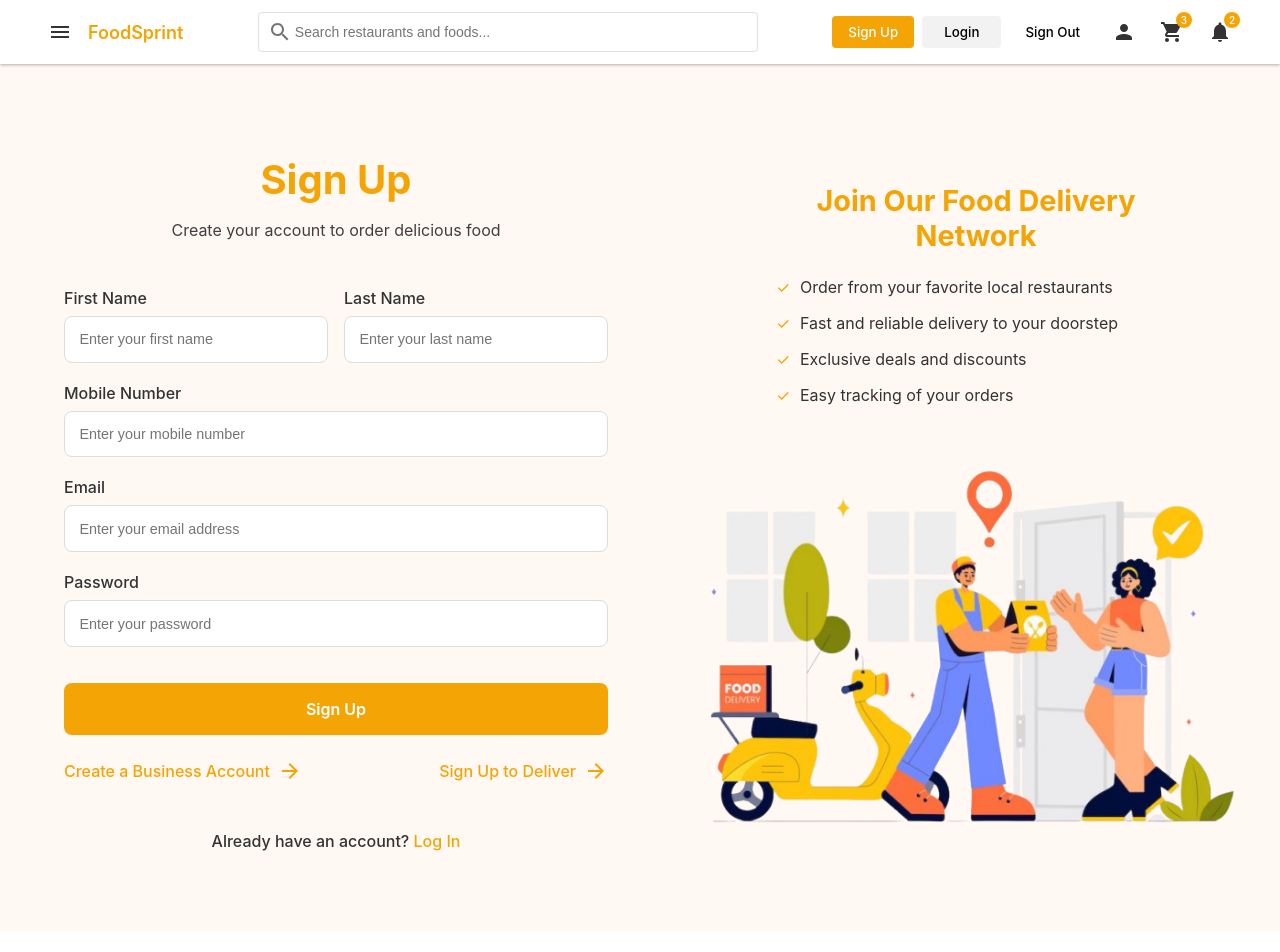
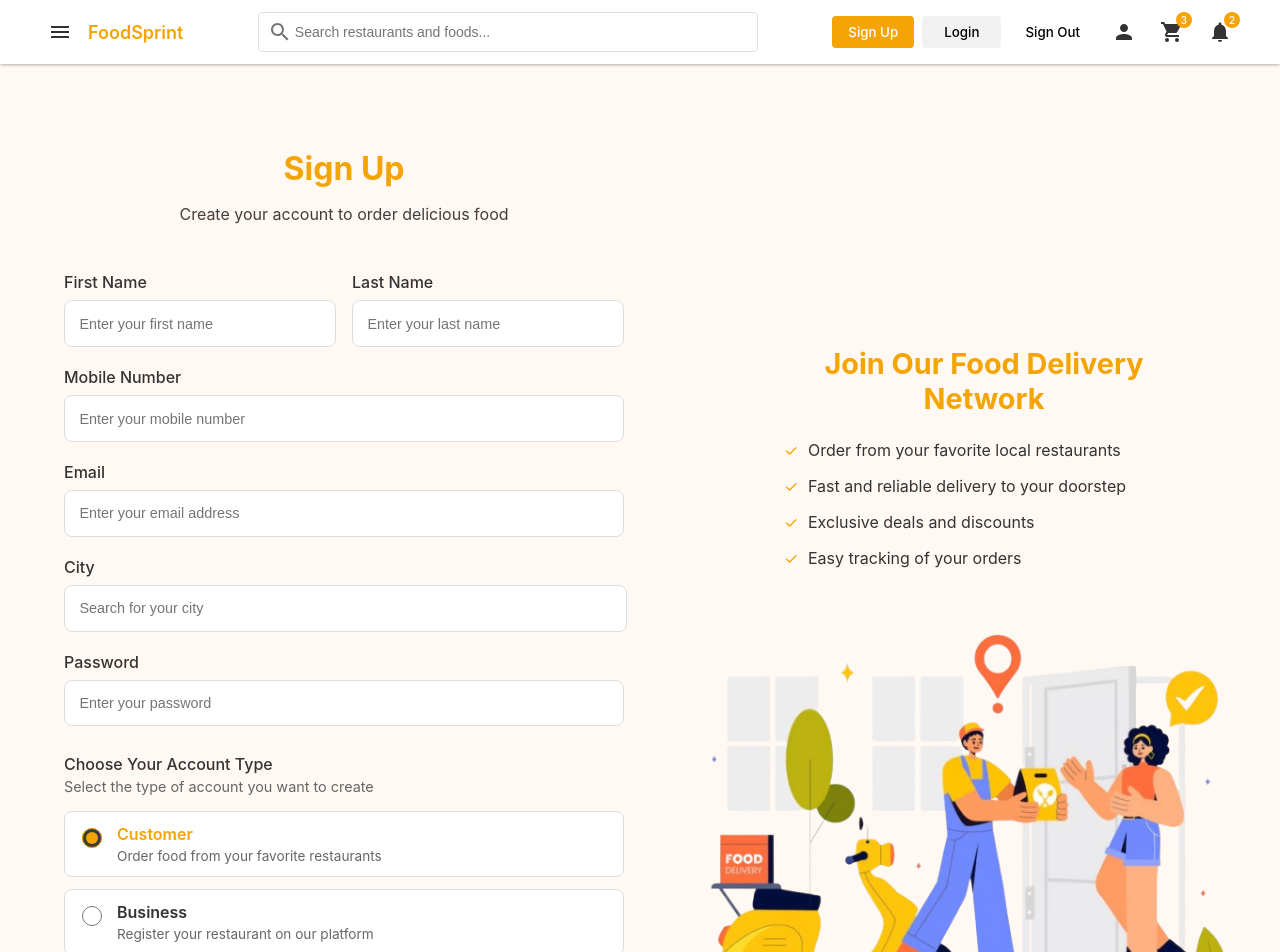
Before and after one commit to ChirathiSomadasa/Cloud-Native-Food-Ordering-Delivery-System, a React (Create React App) app in the folder frontend/: page /register in a window 1280 px wide. Shown: the top 952 px of the page. Before the commit the page ends 931 px from the top, so only its background shows below. Built offline with nearby package versions, Linux system fonts and the light colour scheme.

Commit message:
Update Sign up, Login Pages

```diff
--- a/frontend/src/pages/auth/login/Login.css
+++ b/frontend/src/pages/auth/login/Login.css
@@ -1,13 +1,31 @@
 /* Main container with background */
 .login-container {
   display: flex;
+  flex-direction: column;
   justify-content: center;
   align-items: center;
   min-height: 100vh;
   background-color: #fff8f3;
-    background-size: cover;
-    background-position: center;
+}
 
+/* Welcome message styling */
+.welcome-container {
+  text-align: center;
+  margin-bottom: 30px;
+  max-width: 450px;
+}
+
+.welcome-heading {
+  color: #f4a405;
+  font-size: 2.2rem;
+  margin: 0 0 10px 0;
+  font-weight: 600;
+}
+
+.welcome-message {
+  color: #666;
+  font-size: 1.1rem;
+  margin: 0;
 }
 
 /* Modal/card styling */
@@ -24,10 +42,9 @@
 /* Header styling */
 .login-header {
   display: flex;
-    justify-content: space-between;
+  justify-content: center; /* Center the header content */
   align-items: center;
   margin-bottom: 24px;
-    justify-content: center;
 }
 
 .login-header h2 {
@@ -35,17 +52,6 @@
   font-size: 1.5rem;
   font-weight: 600;
   color: #333;
-    text-align: center !important;
-  }
-
-  .close-button {
-    background: none;
-    border: none;
-    font-size: 1.5rem;
-    cursor: pointer;
-    color: #777;
-    padding: 0;
-    line-height: 1;
 }
 
 /* Form styling */
@@ -114,6 +120,7 @@
   font-weight: 500;
   cursor: pointer;
   transition: background-color 0.2s;
+  width: 100%; /* Full width button */
 }
 
 .login-button:hover {
@@ -126,9 +133,11 @@
   text-align: center;
   font-size: 0.9rem;
 }
+
 .signup-prompt p {
   font-weight: 500;
 }
+
 .signup-prompt .signup-link {
   color: #e09400;
   text-decoration: none;
--- a/frontend/src/pages/auth/signup/SignUp.css
+++ b/frontend/src/pages/auth/signup/SignUp.css
@@ -24,7 +24,7 @@
   }
 
   .signup-header h1 {
-    font-size: 2.5rem;
+    font-size: 2 rem;
     color: #f4a405;
     margin-bottom: 0.5rem;
   }
@@ -72,6 +72,135 @@
     box-shadow: 0 0 0 2px rgba(255, 107, 0, 0.1);
   }
 
+  /* City dropdown styles */
+.city-dropdown-container {
+  position: relative;
+}
+
+.city-search {
+  width: 95%;
+  cursor: pointer;
+}
+
+.city-dropdown {
+  position: absolute;
+  top: 100%;
+  left: 0;
+  right: 0;
+  max-height: 200px;
+  overflow-y: auto;
+  background-color: white;
+  border: 1px solid #ddd;
+  border-radius: 8px;
+  z-index: 10;
+  box-shadow: 0 4px 12px rgba(0, 0, 0, 0.1);
+  margin-top: 4px;
+}
+
+.city-option {
+  padding: 10px 15px;
+  cursor: pointer;
+  transition: background-color 0.2s;
+}
+
+.city-option:hover {
+  background-color: #fff0dd;
+  color: #f4a405;
+}
+
+.no-cities {
+  padding: 15px;
+  text-align: center;
+  color: #777;
+}
+
+/* Scrollbar styling for the dropdown */
+.city-dropdown::-webkit-scrollbar {
+  width: 8px;
+}
+
+.city-dropdown::-webkit-scrollbar-track {
+  background: #f1f1f1;
+  border-radius: 8px;
+}
+
+.city-dropdown::-webkit-scrollbar-thumb {
+  background: #ddd;
+  border-radius: 8px;
+}
+
+.city-dropdown::-webkit-scrollbar-thumb:hover {
+  background: #ccc;
+}
+
+  /* Account Type Selection */
+.account-type-section {
+  margin-top: 0.5rem;
+}
+
+.account-type-description {
+  color: #666;
+  font-size: 0.9rem;
+  margin-top: -0.25rem;
+  margin-bottom: 1rem;
+}
+
+.account-type-options {
+  display: flex;
+  flex-direction: column;
+  gap: 0.75rem;
+}
+
+.account-type-option {
+  display: flex;
+  align-items: flex-start;
+  gap: 0.75rem;
+  padding: 0.75rem;
+  border: 1px solid #ddd;
+  border-radius: 8px;
+  transition: all 0.2s ease;
+  cursor: pointer;
+  background-color: white;
+}
+
+.account-type-option:hover {
+  border-color: #f4a405;
+  background-color: rgba(244, 164, 5, 0.05);
+}
+
+.account-type-option input[type="radio"] {
+  margin-top: 0.25rem;
+  accent-color: #f4a405;
+  width: 1.25rem;
+  height: 1.25rem;
+}
+
+.account-type-label {
+  display: flex;
+  flex-direction: column;
+  cursor: pointer;
+}
+
+.account-type-title {
+  font-weight: 600;
+  font-size: 1rem;
+  color: #333;
+  margin-bottom: 0.25rem;
+}
+
+.account-type-info {
+  font-size: 0.85rem;
+  color: #666;
+}
+
+.account-type-option input[type="radio"]:checked + .account-type-label .account-type-title {
+  color: #f4a405;
+}
+
+.account-type-option input[type="radio"]:checked ~ .account-type-option {
+  border-color: #f4a405;
+  background-color: rgba(255, 255, 255, 0.05);
+}
   /* Button styles */
   .signup-button {
     background-color: #f4a405;
@@ -88,34 +217,6 @@
 
   .signup-button:hover {
     background-color: #e09400;
-  }
-
-  /* Alternative options */
-  .alternative-options {
-    display: flex;
-    justify-content: space-between;
-    margin-top: 1.5rem;
-  }
-
-  .option a {
-    display: flex;
-    align-items: center;
-    gap: 8px;
-    color: #f4a405;
-    text-decoration: none;
-    font-weight: 500;
-    font-size: 1rem;
-    transition: color 0.3s;
-  }
-
-  .option a:hover {
-    color: #e09400;
-    text-decoration: underline;
-  }
-
-  .arrow-icon {
-    font-size: 1rem;
-    color: #f4a405;
   }
 
   /* Login link */
@@ -146,7 +247,7 @@
     flex-direction: column;
     justify-content: center;
     align-items: center;
-    padding: 2rem;
+    padding: 1rem;
   }
 
   .benefits {
--- a/frontend/src/pages/auth/signup/SignUp.js
+++ b/frontend/src/pages/auth/signup/SignUp.js
@@ -1,10 +1,153 @@
-import React from "react";
+import { useState, useRef, useEffect } from "react"
 import "./SignUp.css";
 import SignUpImage from "../../../images/signup.png";
 import { Link } from "react-router-dom";
-import ArrowForwardIcon from "@mui/icons-material/ArrowForward";
+
+// List of Sri Lankan cities
+const sriLankanCities = [
+  "Colombo",
+  "Dehiwala-Mount Lavinia",
+  "Moratuwa",
+  "Sri Jayawardenepura Kotte",
+  "Negombo",
+  "Kandy",
+  "Galle",
+  "Trincomalee",
+  "Batticaloa",
+  "Jaffna",
+  "Katunayake",
+  "Dambulla",
+  "Kolonnawa",
+  "Anuradhapura",
+  "Ratnapura",
+  "Badulla",
+  "Matara",
+  "Puttalam",
+  "Chilaw",
+  "Kalmunai",
+  "Vavuniya",
+  "Kurunegala",
+  "Matale",
+  "Kalutara",
+  "Mannar",
+  "Nuwara Eliya",
+  "Gampaha",
+  "Hambantota",
+  "Kegalle",
+  "Ampara",
+  "Hatton",
+  "Polonnaruwa",
+  "Nawalapitiya",
+  "Embilipitiya",
+  "Weligama",
+  "Ambalangoda",
+  "Tangalle",
+  "Bandarawela",
+  "Haputale",
+  "Monaragala",
+  "Avissawella",
+  "Kelaniya",
+  "Panadura",
+  "Beruwala",
+  "Horana",
+  "Wattala",
+  "Ja-Ela",
+  "Minuwangoda",
+  "Kuliyapitiya",
+  "Harispattuwa",
+  "Kadugannawa",
+  "Mawanella",
+  "Gampola",
+  "Akuressa",
+  "Homagama",
+  "Maharagama",
+  "Kaduwela",
+  "Piliyandala",
+  "Peliyagoda",
+  "Mulleriyawa",
+  "Hendala",
+  "Welisara",
+  "Ragama",
+  "Kandana",
+  "Hanwella",
+  "Wadduwa",
+  "Aluthgama",
+  "Bentota",
+  "Hikkaduwa",
+  "Unawatuna",
+  "Mirissa",
+  "Tissamaharama",
+  "Ella",
+  "Wellawaya",
+  "Buttala",
+  "Katharagama",
+  "Pottuvil",
+  "Arugam Bay",
+  "Kattankudy",
+  "Eravur",
+  "Valaichchenai",
+  "Chenkalady",
+  "Sammanthurai",
+  "Akkaraipattu",
+  "Pothuvil",
+  "Point Pedro",
+  "Chavakachcheri",
+  "Kilinochchi",
+  "Mullaittivu",
+  "Puthukkudiyiruppu",
+  "Oddusuddan",
+  "Pulmoddai",
+  "Kantale",
+  "Kinniya",
+  "Mutur",
+  "Habarana",
+  "Sigiriya",
+  "Mahiyanganaya",
+  "Welimada",
+  "Hali Ela",
+  "Passara",
+  "Lunugala",
+]
 
 function SignUp() {
+
+
+  const [selectedCity, setSelectedCity] = useState("")
+  const [searchTerm, setSearchTerm] = useState("")
+  const [isDropdownOpen, setIsDropdownOpen] = useState(false)
+  const [filteredCities, setFilteredCities] = useState(sriLankanCities)
+  const dropdownRef = useRef(null)
+
+  // Filter cities based on search term
+  useEffect(() => {
+    if (searchTerm === "") {
+      setFilteredCities(sriLankanCities)
+    } else {
+      const filtered = sriLankanCities.filter((city) => city.toLowerCase().includes(searchTerm.toLowerCase()))
+      setFilteredCities(filtered)
+    }
+  }, [searchTerm])
+
+  // Close dropdown when clicking outside
+  useEffect(() => {
+    function handleClickOutside(event) {
+      if (dropdownRef.current && !dropdownRef.current.contains(event.target)) {
+        setIsDropdownOpen(false)
+      }
+    }
+
+    document.addEventListener("mousedown", handleClickOutside)
+    return () => {
+      document.removeEventListener("mousedown", handleClickOutside)
+    }
+  }, [])
+
+  const handleCitySelect = (city) => {
+    setSelectedCity(city)
+    setSearchTerm(city)
+    setIsDropdownOpen(false)
+  }
+
   return (
     <div className="signup-container">
       <div className="signup-form-container">
@@ -55,6 +198,40 @@ function SignUp() {
               placeholder="Enter your email address"
             />
           </div>
+          {/* City Dropdown */}
+          <div className="form-groupS">
+            <label className="labelS" htmlFor="city">
+              City
+            </label>
+            <div className="city-dropdown-container" ref={dropdownRef}>
+              <input
+                className="inputS city-search"
+                type="text"
+                id="city"
+                name="city"
+                placeholder="Search for your city"
+                value={searchTerm}
+                onChange={(e) => {
+                  setSearchTerm(e.target.value)
+                  setIsDropdownOpen(true)
+                }}
+                onClick={() => setIsDropdownOpen(true)}
+              />
+              {isDropdownOpen && (
+                <div className="city-dropdown">
+                  {filteredCities.length > 0 ? (
+                    filteredCities.map((city, index) => (
+                      <div key={index} className="city-option" onClick={() => handleCitySelect(city)}>
+                        {city}
+                      </div>
+                    ))
+                  ) : (
+                    <div className="no-cities">No cities found</div>
+                  )}
+                </div>
+              )}
+            </div>
+          </div>
 
           <div className="form-groupS">
             <label className="labelS" htmlFor="password">Password</label>
@@ -65,29 +242,43 @@ function SignUp() {
               placeholder="Enter your password"
             />
           </div>
+          {/* Account Type Selection */}
+          <div className="form-groupS account-type-section">
+            <label className="labelS">Choose Your Account Type</label>
+            <p className="account-type-description">Select the type of account you want to create</p>
+
+            <div className="account-type-options">
+              <div className="account-type-option">
+                <input type="radio" id="customer" name="accountType" value="customer" defaultChecked />
+                <label htmlFor="customer" className="account-type-label">
+                  <span className="account-type-title">Customer</span>
+                  <span className="account-type-info">Order food from your favorite restaurants</span>
+                </label>
+              </div>
+
+              <div className="account-type-option">
+                <input type="radio" id="business" name="accountType" value="business" />
+                <label htmlFor="business" className="account-type-label">
+                  <span className="account-type-title">Business</span>
+                  <span className="account-type-info">Register your restaurant on our platform</span>
+                </label>
+              </div>
+
+              <div className="account-type-option">
+                <input type="radio" id="delivery" name="accountType" value="delivery" />
+                <label htmlFor="delivery" className="account-type-label">
+                  <span className="account-type-title">Delivery</span>
+                  <span className="account-type-info">Join our delivery fleet and earn money</span>
+                </label>
+              </div>
+            </div>
+          </div>
 
           <button type="submit" className="signup-button">
             Sign Up
           </button>
         </form>
 
-        {/* Alternative options */}
-        <div className="alternative-options">
-          <div className="option">
-            <Link to="/business-account" className="business-link">
-              Create a Business Account
-              <ArrowForwardIcon className="arrow-icon" />
-            </Link>
-          </div>
-          <div className="option">
-            <Link to="/delivery-signup" className="delivery-link">
-              Sign Up to Deliver
-              <ArrowForwardIcon className="arrow-icon" />
-            </Link>
-          </div>
-        </div>
-
-        {/* Login link */}
         <div className="login-link">
           <p>
             Already have an account?{" "}
@@ -108,7 +299,7 @@ function SignUp() {
             <li>Easy tracking of your orders</li>
           </ul>
         </div>
-        <img src={SignUpImage} alt="signup image" />
+        <img src={SignUpImage} alt="signup" />
       </div>
     </div>
   );
```
Also changed, not shown: frontend/src/pages/auth/login/Login.js (+19 -8 lines). Lines whose indentation alone changed are shown as unchanged.
